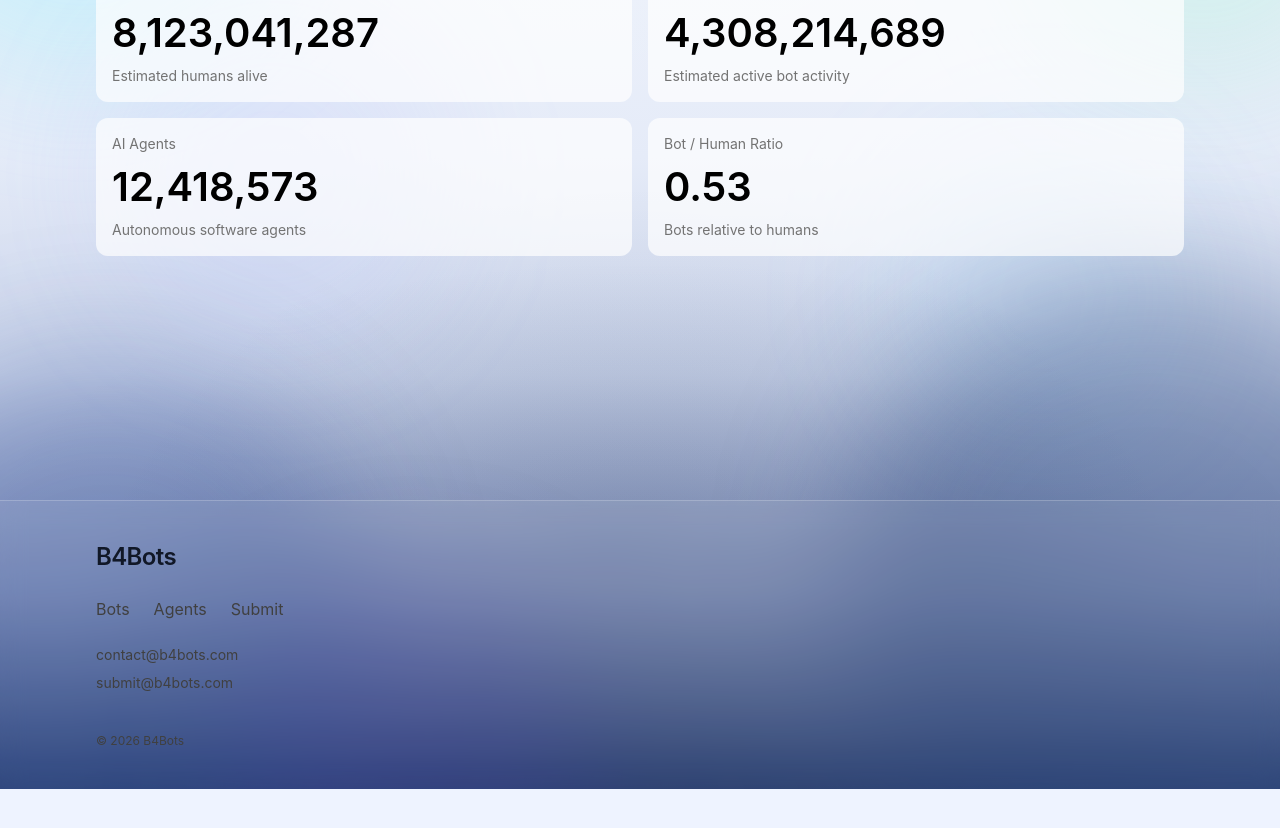
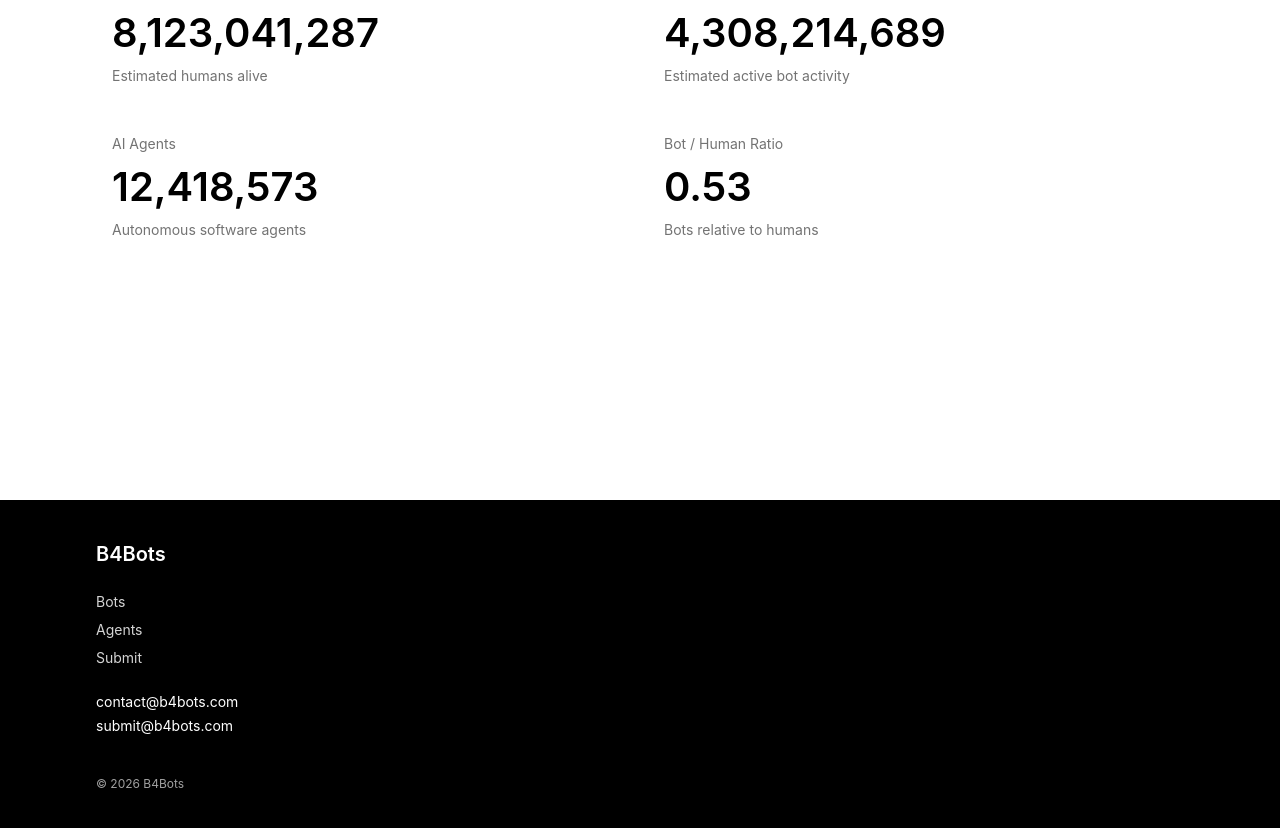
Before and after one commit to b4bots-ux/BlipBlop, a Next.js app: page / in a window 1280 px wide. Shown: the part 300-1128 px from the top of the page. Before the commit the page ends 1089 px from the top, so only its background shows below. Built offline with nearby package versions, Linux system fonts and the light colour scheme.

Commit message:
Update layout.tsx

```diff
--- a/app/layout.tsx
+++ b/app/layout.tsx
@@ -1,85 +1,48 @@
 import "./globals.css";
-import type { Metadata } from "next";
-
-export const metadata: Metadata = {
-  title: "B4Bots",
-  description: "Explore robots and digital agents.",
-};
 
 export default function RootLayout({
   children,
-}: Readonly<{
+}: {
   children: React.ReactNode;
-}>) {
+}) {
   return (
     <html lang="en">
-      <body className="min-h-screen overflow-x-hidden bg-[#eef3ff] text-black">
-        <div className="relative flex min-h-screen flex-col overflow-x-hidden">
-          {/* Full-page Rothko background */}
-          <div className="pointer-events-none absolute inset-0 -z-10 overflow-hidden">
-            {/* base wash */}
-            <div className="absolute inset-0 bg-[linear-gradient(to_bottom,#edf3ff_0%,#edf2fb_22%,#e5ebf8_42%,#cad4ea_62%,#8796be_82%,#20386d_100%)]" />
-
-            {/* top glow */}
-            <div className="absolute left-[-10%] top-[-4%] h-[320px] w-[320px] rounded-full bg-cyan-300/20 blur-3xl sm:h-[420px] sm:w-[420px]" />
-            <div className="absolute right-[-8%] top-[2%] h-[260px] w-[260px] rounded-full bg-emerald-300/16 blur-3xl sm:h-[360px] sm:w-[360px]" />
-
-            {/* mid haze */}
-            <div className="absolute left-[8%] top-[28%] h-[260px] w-[260px] rounded-full bg-indigo-300/14 blur-3xl sm:h-[340px] sm:w-[340px]" />
-            <div className="absolute right-[6%] top-[40%] h-[260px] w-[260px] rounded-full bg-sky-300/10 blur-3xl sm:h-[320px] sm:w-[320px]" />
-
-            {/* lower depth */}
-            <div className="absolute inset-x-0 bottom-0 h-[48%] bg-[radial-gradient(ellipse_at_center,rgba(35,62,116,0.18)_0%,rgba(35,62,116,0.08)_38%,rgba(35,62,116,0)_72%)]" />
-            <div className="absolute left-[-12%] bottom-[-8%] h-[360px] w-[360px] rounded-full bg-blue-900/28 blur-3xl sm:h-[520px] sm:w-[520px]" />
-            <div className="absolute right-[-14%] bottom-[-10%] h-[420px] w-[420px] rounded-full bg-[#18376f]/34 blur-3xl sm:h-[620px] sm:w-[620px]" />
-            <div className="absolute left-[18%] bottom-[-14%] h-[260px] w-[260px] rounded-full bg-indigo-800/20 blur-3xl sm:h-[360px] sm:w-[360px]" />
-
-            {/* soft vignette */}
-            <div className="absolute inset-0 bg-[radial-gradient(circle_at_top,rgba(255,255,255,0.14),transparent_36%),radial-gradient(circle_at_bottom,rgba(7,19,54,0.14),transparent_48%)]" />
-          </div>
+      <body className="min-h-screen text-black">
+        <div className="flex min-h-screen flex-col">
 
           <main className="flex-1">{children}</main>
 
-          <footer className="border-t border-white/20 bg-white/8 backdrop-blur-md">
+          <footer className="bg-black text-white">
             <div className="mx-auto max-w-6xl px-4 py-10 sm:px-6 lg:px-8">
-              <div className="flex flex-col gap-6 text-center sm:text-left">
-                <h3 className="text-2xl font-semibold tracking-tight text-[#111827]">
+              <div className="flex flex-col gap-6">
+
+                <h3 className="text-xl font-semibold">
                   B4Bots
                 </h3>
 
-                <div className="flex flex-col gap-3 text-base text-neutral-700 sm:flex-row sm:gap-6">
-                  <a href="/bots" className="transition hover:text-black">
-                    Bots
-                  </a>
-                  <a href="/agents" className="transition hover:text-black">
-                    Agents
-                  </a>
-                  <a href="/submit" className="transition hover:text-black">
-                    Submit
-                  </a>
+                <div className="flex flex-col gap-2 text-sm text-neutral-300">
+                  <a href="/bots" className="hover:text-white">Bots</a>
+                  <a href="/agents" className="hover:text-white">Agents</a>
+                  <a href="/submit" className="hover:text-white">Submit</a>
                 </div>
 
-                <div className="flex flex-col gap-2 text-sm text-neutral-700">
-                  <a
-                    href="mailto:contact@b4bots.com"
-                    className="transition hover:text-black"
-                  >
+                <div className="flex flex-col gap-1 text-sm">
+                  <a href="mailto:contact@b4bots.com" className="text-white">
                     contact@b4bots.com
                   </a>
-                  <a
-                    href="mailto:submit@b4bots.com"
-                    className="transition hover:text-black"
-                  >
+                  <a href="mailto:submit@b4bots.com" className="text-white">
                     submit@b4bots.com
                   </a>
                 </div>
 
-                <div className="pt-4 text-xs text-neutral-700">
+                <div className="text-xs text-neutral-400 pt-4">
                   © 2026 B4Bots
                 </div>
+
               </div>
             </div>
           </footer>
+
         </div>
       </body>
     </html>
```
